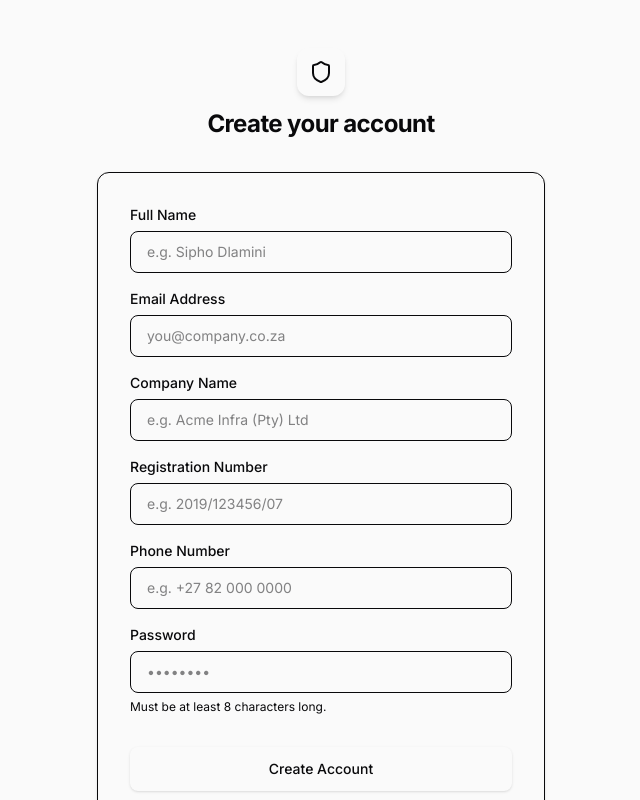
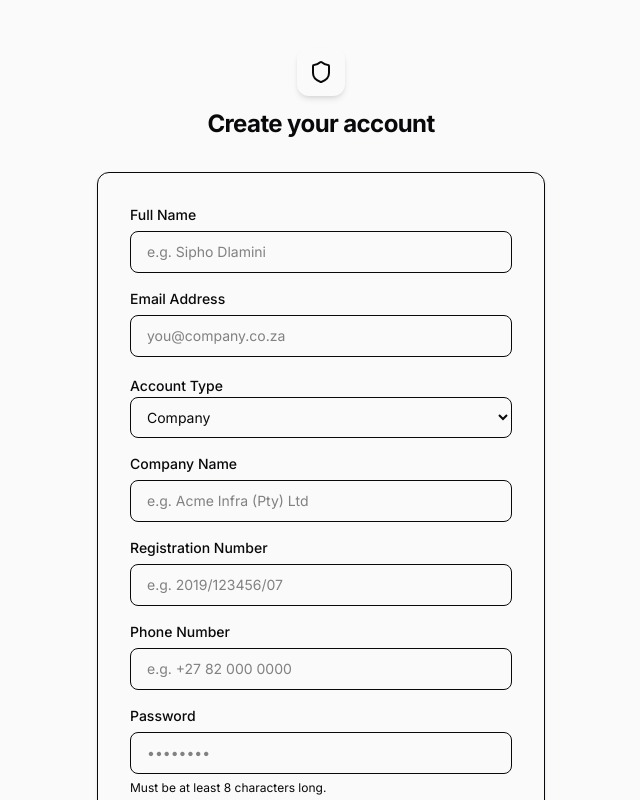
Before and after one commit to jasonmiyers9-arch/tender-system, a Next.js app in the folder frontend/: page /register in a window 1280 px wide. Shown: the top 800 px of the page, without its empty margins (319-959 px from the left). Built offline with nearby package versions, Linux system fonts and the light colour scheme; no server answers.

Commit message:
latest commit

```diff
--- a/frontend/src/app/(auth)/register/page.tsx
+++ b/frontend/src/app/(auth)/register/page.tsx
@@ -10,7 +10,8 @@ import { Input } from '@/components/ui/Input';
 import { Button } from '@/components/ui/Button';
 
 export default function RegisterPage() {
-    const [formData, setFormData] = useState({ name: '', email: '', password: '', companyName: '', registrationNumber: '', phone: '' });
+    const [formData, setFormData] = useState({ name: '', email: '', password: '', role: 'company' as 'admin' | 'company' | 'tender_provider', companyName: '', registrationNumber: '', phone: '' });
+    const needsOrganisationFields = formData.role !== 'admin';
     const [loading, setLoading] = useState(false);
     const [notice, setNotice] = useState<string | null>(null);
     const [error, setError] = useState<string | null>(null);
@@ -23,10 +24,7 @@ export default function RegisterPage() {
         setError(null);
         try {
             const res = await auth.register(formData);
-            setNotice(res.message || 'Account created. Verify email and wait for admin approval before login.');
-            if (res.verifyLink) {
-                setNotice((prev) => `${prev}\n\nDev verify link: ${res.verifyLink}`);
-            }
+            setNotice(res.message || 'Account created successfully. You can now sign in.');
             setTimeout(() => router.push('/login'), 2500);
         } catch (e) {
             setError(e instanceof Error ? e.message : 'Registration failed');
@@ -61,9 +59,25 @@ export default function RegisterPage() {
                         required
                         value={formData.email} onChange={e => setFormData({ ...formData, email: e.target.value })}
                     />
+
+                    <div className="space-y-1.5">
+                        <label className="text-sm font-medium text-[--color-text-primary]">Account Type</label>
+                        <select
+                            className="w-full rounded-lg border border-[--color-border] bg-[--color-surface] px-3 py-2.5 text-sm text-[--color-text-primary] outline-none"
+                            value={formData.role}
+                            onChange={e => setFormData({ ...formData, role: e.target.value as 'admin' | 'company' | 'tender_provider' })}
+                        >
+                            <option value="company">Company</option>
+                            <option value="tender_provider">Tender Provider</option>
+                            <option value="admin">Admin</option>
+                        </select>
+                    </div>
+
+                    {needsOrganisationFields && (
+                        <>
                             <Input
-                        label="Company Name"
-                        placeholder="e.g. Acme Infra (Pty) Ltd"
+                                label={formData.role === 'tender_provider' ? 'Organisation Name' : 'Company Name'}
+                                placeholder={formData.role === 'tender_provider' ? 'e.g. City Infrastructure Dept' : 'e.g. Acme Infra (Pty) Ltd'}
                                 required
                                 value={formData.companyName} onChange={e => setFormData({ ...formData, companyName: e.target.value })}
                             />
@@ -81,6 +95,8 @@ export default function RegisterPage() {
                                 value={formData.phone}
                                 onChange={e => setFormData({ ...formData, phone: e.target.value })}
                             />
+                        </>
+                    )}
                     <Input
                         type="password"
                         label="Password"
--- a/frontend/src/app/layout.tsx
+++ b/frontend/src/app/layout.tsx
@@ -18,7 +18,7 @@ export default function RootLayout({
 }) {
   return (
     <html lang="en" className={inter.className} suppressHydrationWarning>
-      <body>
+      <body suppressHydrationWarning>
         <Providers>{children}</Providers>
       </body>
     </html>
--- a/frontend/src/app/providers.tsx
+++ b/frontend/src/app/providers.tsx
@@ -21,7 +21,7 @@ export function Providers({ children }: { children: React.ReactNode }) {
 
     return (
         <QueryClientProvider client={queryClient}>
-            <ThemeProvider attribute="class" defaultTheme="system" enableSystem>
+            <ThemeProvider attribute="class" defaultTheme="light" enableSystem={false} forcedTheme="light">
                 {children}
             </ThemeProvider>
             <ReactQueryDevtools initialIsOpen={false} position="bottom" />
--- a/frontend/src/lib/api/auth.ts
+++ b/frontend/src/lib/api/auth.ts
@@ -46,6 +46,7 @@ export const auth = {
         name: string;
         email: string;
         password: string;
+        role: 'admin' | 'company' | 'tender_provider';
         companyName: string;
         registrationNumber?: string;
         phone?: string;
@@ -57,6 +58,7 @@ export const auth = {
                 name: data.name,
                 email: data.email,
                 password: data.password,
+                role: data.role,
                 company_name: data.companyName,
                 registration_number: data.registrationNumber,
                 phone: data.phone,
```
Also changed, not shown: 1 other file (tests, documents, lock files or other folders). Lines whose indentation alone changed are shown as unchanged.
